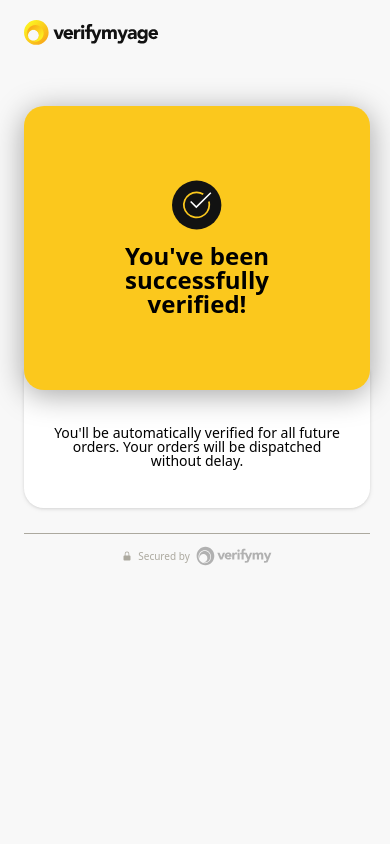
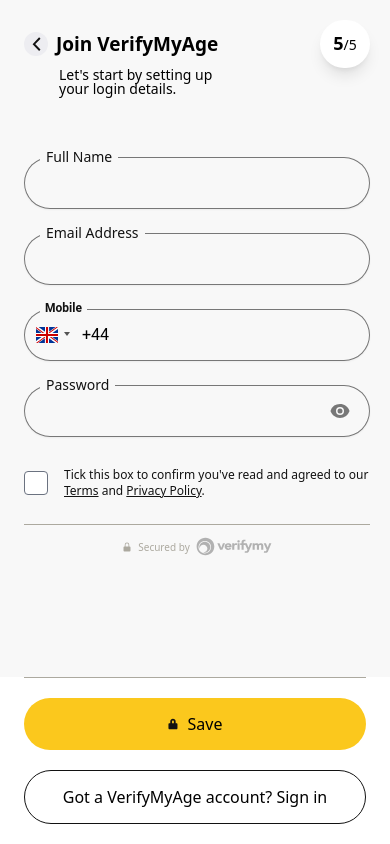
Before and after one commit to LucasGalhardoLima/verifymy-test, a Next.js app: page / in a window 390 px wide. Built offline with nearby package versions, Linux system fonts and the light colour scheme.

Commit message:
feat: finished mobile buttons and layout

```diff
--- a/app/page.tsx
+++ b/app/page.tsx
@@ -7,7 +7,11 @@
 import { useFormik } from "formik";
 import * as Yup from "yup";
 import PhoneInput from "react-phone-input-2";
-import { EyeIcon, EyeSlashIcon, LockClosedIcon } from "@heroicons/react/20/solid";
+import {
+    EyeIcon,
+    EyeSlashIcon,
+    LockClosedIcon,
+} from "@heroicons/react/20/solid";
 import "react-phone-input-2/lib/material.css";
 import { useState } from "react";
 
@@ -16,7 +20,7 @@
 export default function Home() {
     const router = useRouter();
     const [showPassword, setShowPassword] = useState(false);
-    const [isValidForm, setIsValidForm] = useState(true);
+    const [isValidForm, setIsValidForm] = useState(false);
     const formik = useFormik({
         initialValues: {
             fullName: "",
@@ -49,7 +53,7 @@
             <main>
                 <section className="flex items-center justify-between">
                     <Image
-                        className={isValidForm ? '' : `hidden md:block`}
+                        className={isValidForm ? "" : `hidden md:block`}
                         src="/logo.svg"
                         width={135}
                         height={25}
@@ -91,22 +95,28 @@
                     </div>
                     <div className="-mt-5 relative md:hidden pt-14 pb-10 px-5 bg-white rounded-b-2xl drop-shadow z-0">
                         <p className="text-sm font-extralight text-center">
-                            You'll be automatically verified for all future <br /> orders.
-                            Your orders will be dispatched <br /> without delay.
+                            You'll be automatically verified for all future{" "}
+                            <br /> orders. Your orders will be dispatched <br />{" "}
+                            without delay.
                         </p>
                     </div>
-                    <hr className="mt-[25px] border-foggy-grey" />
-                    <p className="text-xxs font-light flex text-center justify-center items-center text-foggy-grey my-3"> <LockClosedIcon
+                    <hr className="mt-[25px] border-foggy-grey md:hidden" />
+                    <p className="text-xxs font-light flex text-center justify-center items-center text-foggy-grey my-3 md:hidden">
+                        {" "}
+                        <LockClosedIcon
                             className="h-2.5 w-2.5 text-foggy-grey mr-1.5"
                             aria-hidden="true"
-                                /> Secured by <Image
+                        />{" "}
+                        Secured by{" "}
+                        <Image
                             className="ml-1.5"
                             src="/vm_logo.svg"
                             width={76}
                             height={18}
                             alt="logo"
                             priority
-                            /></p>
+                        />
+                    </p>
                 </section>
             </main>
         );
@@ -320,13 +330,56 @@
                             id="offers-description"
                             className="text-dark-grey text-xs"
                         >
-                            Tick this box to confirm you’ve read and agreed to
-                            our Terms and Privacy Policy.
+                            Tick this box to confirm you've read and agreed to
+                            our <span className="underline">Terms</span> and <span className="underline">Privacy Policy</span>.
                         </span>
                     </div>
                 </div>
 
-                <div className="mt-[63px] grid-cols-1 md:flex md:items-center">
+                <hr className="mt-[25px] border-foggy-grey md:hidden" />
+                <p className="text-xxs font-light flex text-center justify-center items-center text-foggy-grey my-3 md:hidden">
+                    {" "}
+                    <LockClosedIcon
+                        className="h-2.5 w-2.5 text-foggy-grey mr-1.5"
+                        aria-hidden="true"
+                    />{" "}
+                    Secured by{" "}
+                    <Image
+                        className="ml-1.5"
+                        src="/vm_logo.svg"
+                        width={76}
+                        height={18}
+                        alt="logo"
+                        priority
+                    />
+                </p>
+
+                <div className="md:hidden grid-cols-1 absolute bottom-0 left-0 w-full px-6 pb-5 bg-white">
+                    <hr className="border-foggy-grey mb-5" />
+                    <button
+                        className="w-full p-3.5 mb-5 bg-light-yellow rounded-4xl flex items-center justify-center"
+                        type="submit"
+                    >
+                        <Image
+                            className="mr-2.5"
+                            src="/lock_icon.svg"
+                            width={10}
+                            height={10}
+                            alt="lock icon"
+                            priority
+                        />
+                        Save
+                    </button>
+
+                    <button
+                        className="w-full md:w-auto md:ml-5 p-3.5 md:p-7 rounded-4xl border border-dark-grey"
+                        type="button"
+                    >
+                        Got a VerifyMyAge account? Sign in
+                    </button>
+                </div>
+
+                <div className="mt-[63px] grid-cols-1 md:flex md:items-center hidden md:block">
                     <button
                         className="w-full md:w-auto p-3.5 md:p-7 mb-5 md:mb-0 bg-light-yellow rounded-4xl flex items-center justify-center"
                         type="submit"
```
Lines whose indentation alone changed are shown as unchanged.
